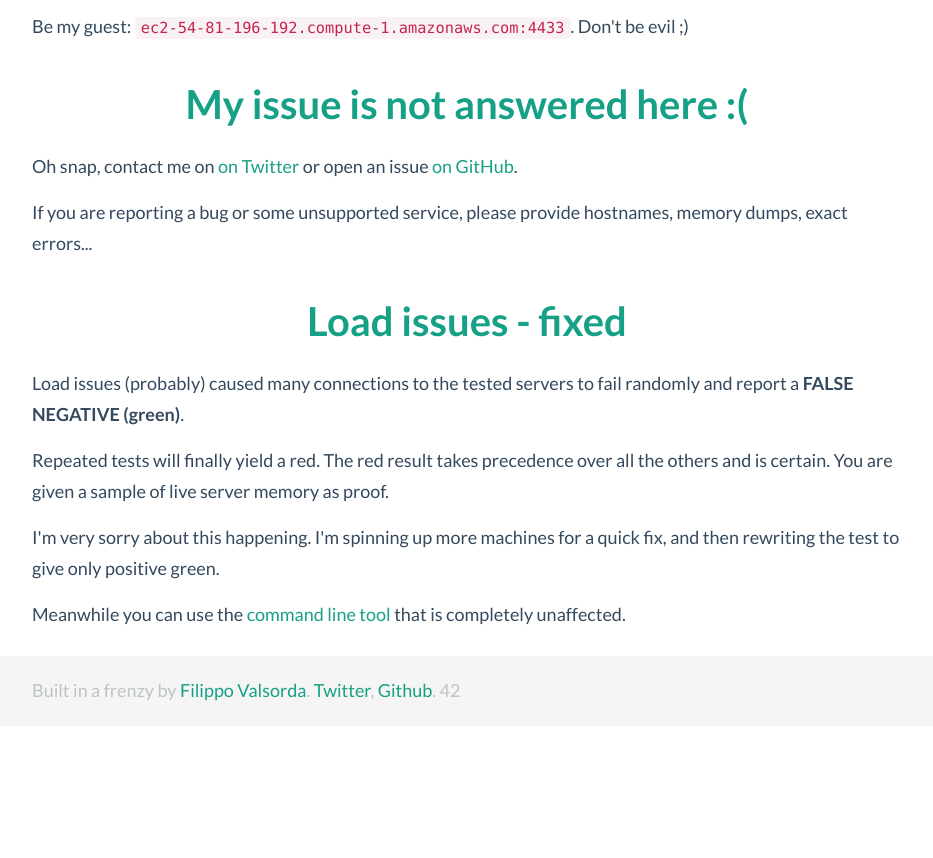
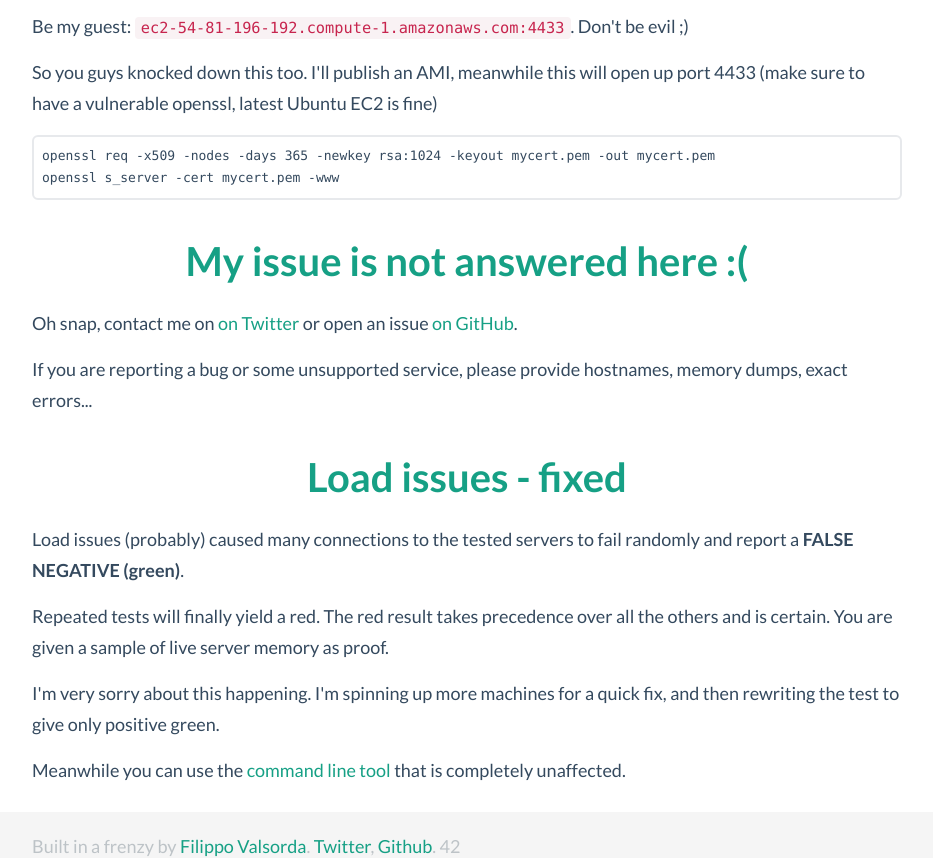
Before and after one commit to FiloSottile/Heartbleed, a website: page faq.html in a window 1280 px wide. Shown: the part 1869-2727 px from the top of the page, without its empty margins (173-1106 px from the left). Before the commit the page ends 2596 px from the top, so only its background shows below. Drawn offline with Linux system fonts and the light colour scheme.

Commit message:
update vuln machine

```diff
--- a/faq.html
+++ b/faq.html
@@ -140,7 +140,11 @@ h3 {
             <h3><a name="source" href="#test">Hey I need to test something, a vulnerable machine?</h3></a>
             <p>
                 Be my guest: <code>ec2-54-81-196-192.compute-1.amazonaws.com:4433</code>. Don't be evil ;)
-            </p>
+            </p><p>
+                So you guys knocked down this too. I'll publish an AMI, meanwhile this will open up port 4433 (make sure to have a vulnerable openssl, latest Ubuntu EC2 is fine)
+            </p><pre>
+openssl req -x509 -nodes -days 365 -newkey rsa:1024 -keyout mycert.pem -out mycert.pem
+openssl s_server -cert mycert.pem -www</pre>
 
             <h3><a name="report" href="#report">My issue is not answered here :(</h3></a>
             <p>
```
